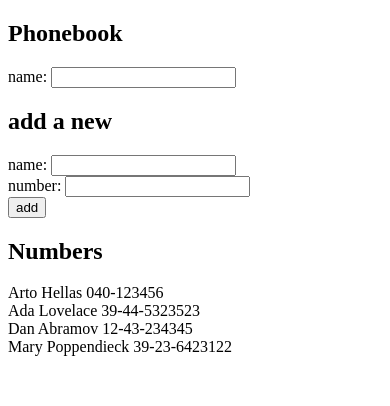
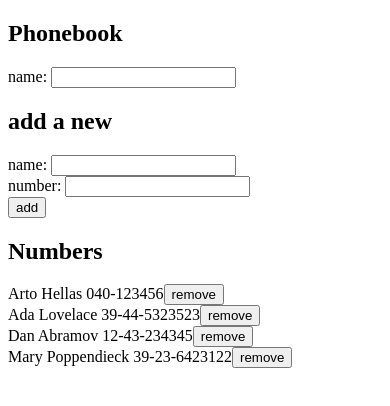
Before and after one commit to HossBigft/fullStackOpen, a React (Vite) app in the folder part2/phonebook/: page / in a window 390 px wide. Shown: the top 406 px of the page. Built offline with nearby package versions, Linux system fonts and the light colour scheme; data requests are answered from the project's data file.

Commit message:
Phonebook: add functionality to remove records

```diff
--- a/part2/phonebook/src/App.jsx
+++ b/part2/phonebook/src/App.jsx
@@ -1,13 +1,16 @@
 import { useState, useEffect } from "react";
 import recordService from "./services/records";
-const Record = ({ record }) => {
+
+const Record = ({ record, onClick: handleClick }) => {
   return (
     <div key={record.name}>
       {record.name} {record.number}
+      <button onClick={handleClick(record.id)}>remove</button>
     </div>
   );
 };
-const Phonebook = ({ records, filterString }) => {
+
+const Phonebook = ({ records, filterString, onClick }) => {
   const recordsToPrint =
     filterString.length === 0
       ? records
@@ -15,7 +18,7 @@ const Phonebook = ({ records, filterString }) => {
           record.name.toLowerCase().includes(filterString.toLowerCase())
         );
   return recordsToPrint.map((record) => (
-    <Record key={record.name} record={record} />
+    <Record key={record.name} record={record} onClick={onClick} />
   ));
 };
 
@@ -59,7 +62,6 @@ const App = () => {
 
   useEffect(() => {
     recordService.getAll().then((response) => {
-      console.log(response.data);
       setRecords(response.data);
     });
   }, []);
@@ -76,11 +78,20 @@ const App = () => {
     else
       recordService.create(newRecord).then((response) => {
         setRecords(records.concat(response.data));
-        setNewName("")
-        setNewNumber("")
+        setNewName("");
+        setNewNumber("");
       });
   };
-
+  const deleteRecord = (id) => () => {
+    recordService
+      .remove(id)
+      .then(() => {
+        return recordService.getAll();
+      })
+      .then((response) => {
+        setRecords(response.data);
+      });
+  };
   const handleNameChange = (event) => {
     setNewName(event.target.value);
   };
@@ -105,7 +116,11 @@ const App = () => {
         onAddRecord={addRecord}
       />
       <h2>Numbers</h2>
-      <Phonebook records={records} filterString={filterString} />
+      <Phonebook
+        records={records}
+        filterString={filterString}
+        onClick={deleteRecord}
+      />
     </div>
   );
 };
--- a/part2/phonebook/src/services/records.js
+++ b/part2/phonebook/src/services/records.js
@@ -2,8 +2,8 @@ import axios from "axios";
 const baseUrl = "http://localhost:3001/records";
 
 const getAll = () => {
-  return axios.get(baseUrl)
-}
+  return axios.get(baseUrl);
+};
 
 const create = (newObject) => {
   return axios.post(baseUrl, newObject);
@@ -13,8 +13,13 @@ const update = (id, newObject) => {
   return axios.put(`${baseUrl}/${id}`, newObject);
 };
 
+const remove = (id) => {
+  return axios.delete(`${baseUrl}/${id}`);
+};
+
 export default {
   getAll: getAll,
   create: create,
   update: update,
+  remove: remove,
 };
```
